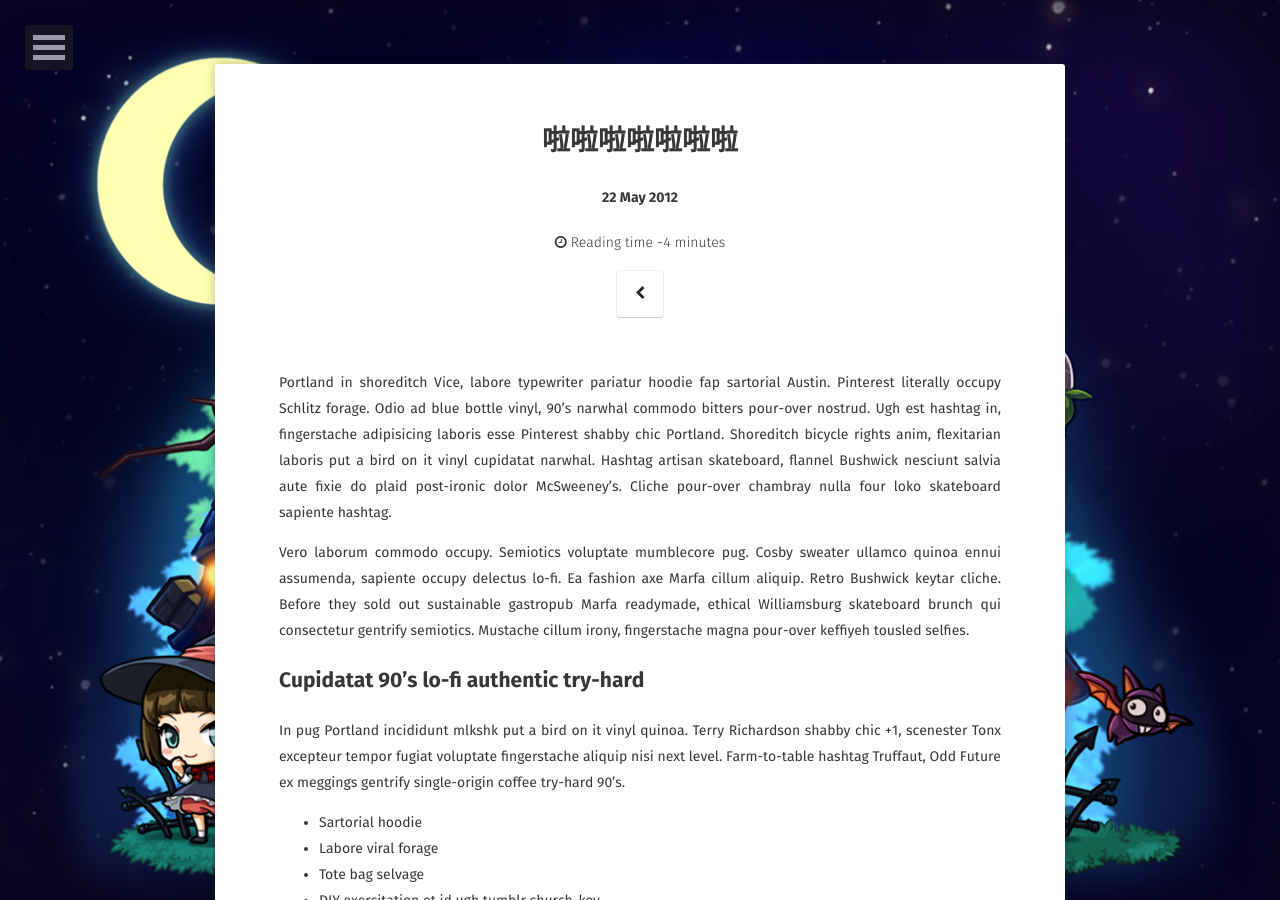
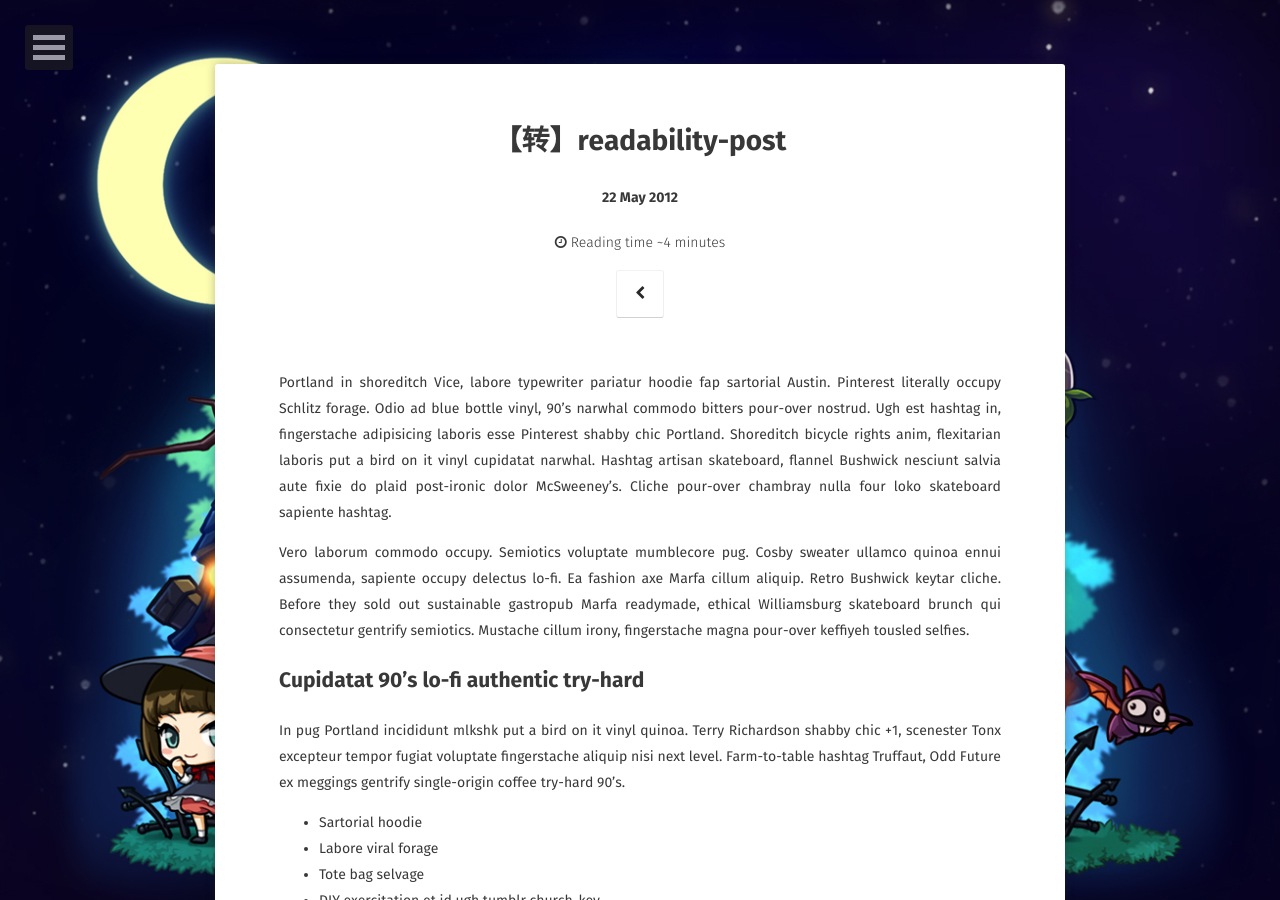
Before and after one commit to bannyxu/banny.github.io, a Jekyll site: the page built from _posts/2012-05-22-readability-post.md, in a window 1280 px wide and 900 px high. Built offline with Jekyll 4.4.1, drawn with Linux system fonts in a browser that asks for light colours; some web fonts are replaced; comment, search, counter and statistics services are not loaded.

Commit message:
Update 2012-05-22-readability-post.md

```diff
--- a/_posts/2012-05-22-readability-post.md
+++ b/_posts/2012-05-22-readability-post.md
@@ -1,6 +1,6 @@
 ---
 layout: post
-title: "啦啦啦啦啦啦啦"
+title: "【转】readability-post"
 date: 2012-05-22
 excerpt: "A ton of text to test readability."
 tags: [sample post, readability, test]
```
